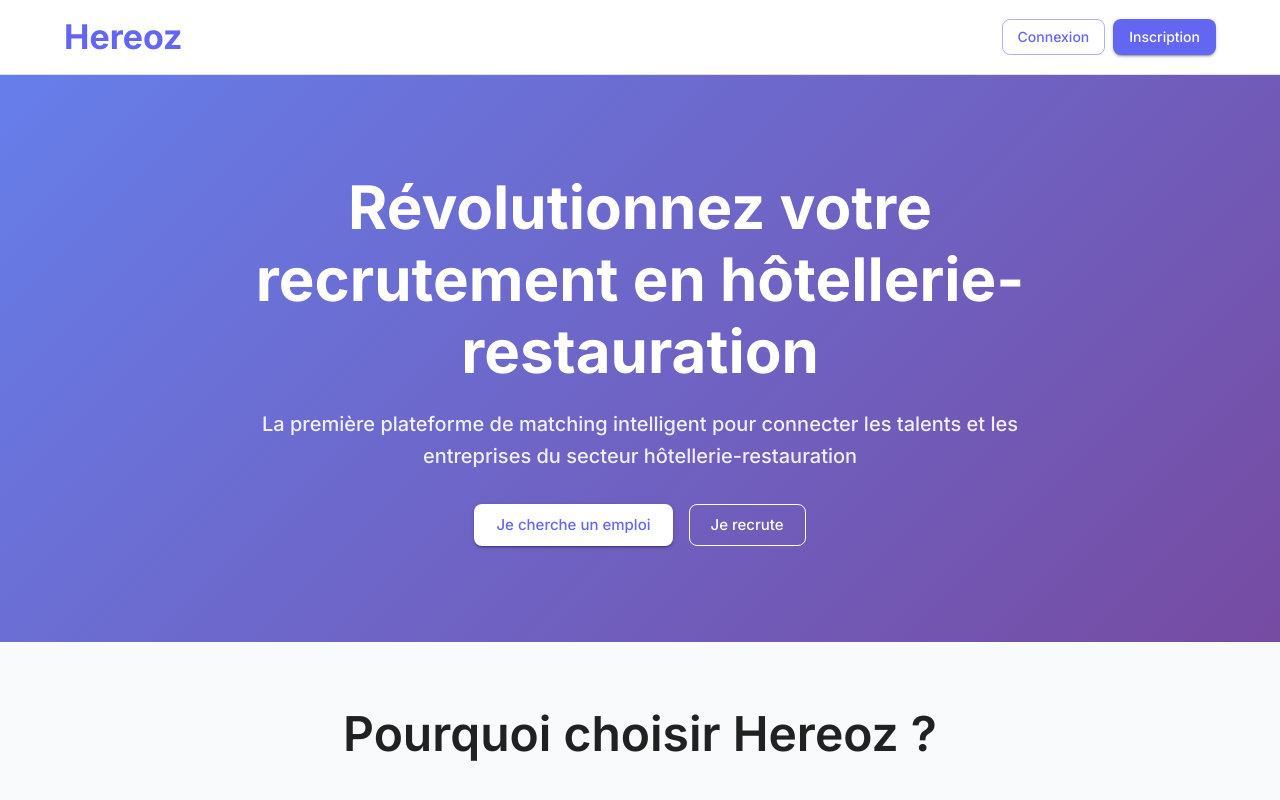
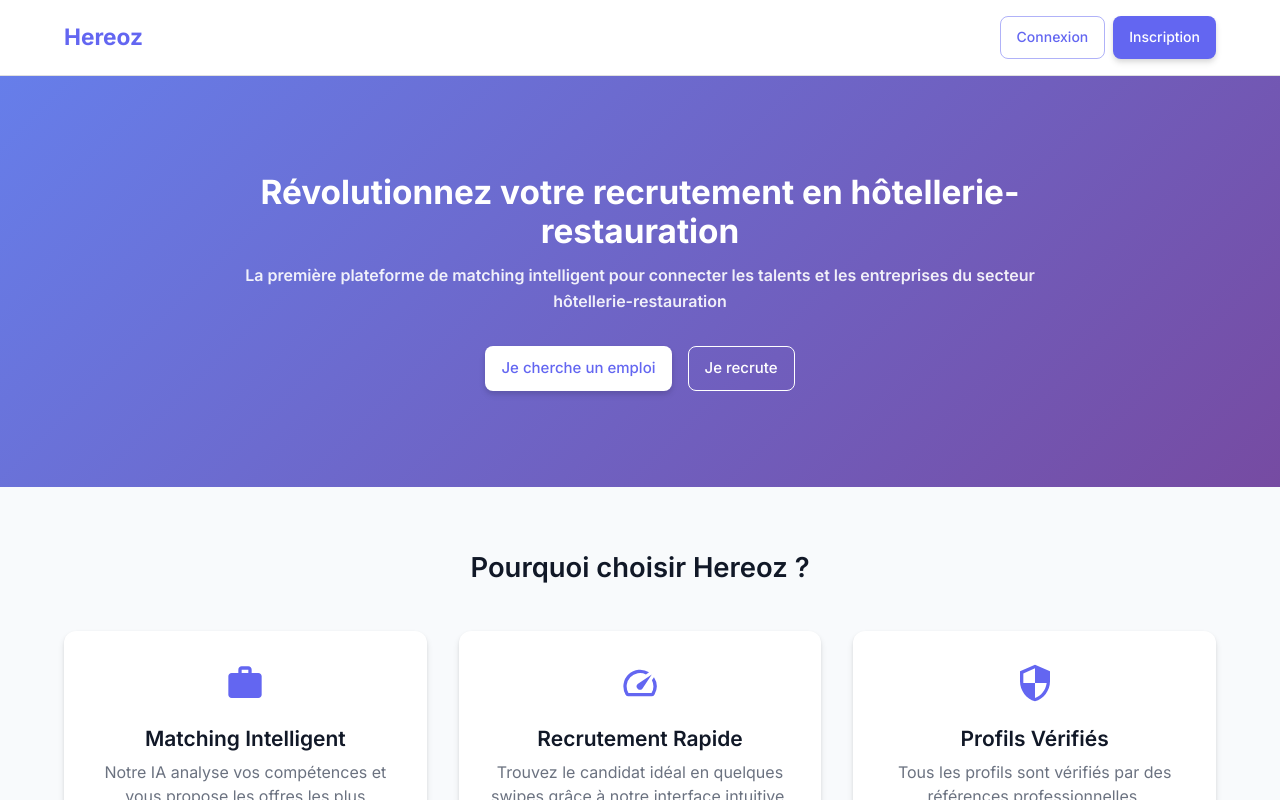
Before and after one commit to Battiatus/kyros, a React (Create React App) app in the folder frontend/: page / in a window 1280 px wide. Shown: the top 800 px of the page. Built offline with nearby package versions, Linux system fonts and the light colour scheme; no server answers.

Commit message:
Refactor index.js to remove inline theme creation and import custom theme

```diff
--- a/frontend/src/index.js
+++ b/frontend/src/index.js
@@ -2,73 +2,13 @@
 import ReactDOM from 'react-dom/client';
 import { Provider } from 'react-redux';
 import { PersistGate } from 'redux-persist/integration/react';
-import { ThemeProvider, createTheme } from '@mui/material/styles';
+import { ThemeProvider } from '@mui/material/styles';
 import CssBaseline from '@mui/material/CssBaseline';
 import store, { persistor } from './redux/store';
 import App from './App';
 import Loader from './components/common/Loader';
+import theme from './theme'; // Thème personnalisé
 import './index.css';
-
-// Thème Material-UI
-const theme = createTheme({
-  palette: {
-    primary: {
-      main: '#6366F1',
-      light: '#818CF8',
-      dark: '#4F46E5',
-    },
-    secondary: {
-      main: '#F59E0B',
-      light: '#FCD34D',
-      dark: '#D97706',
-    },
-    background: {
-      default: '#F8FAFC',
-      paper: '#FFFFFF',
-    },
-  },
-  typography: {
-    fontFamily: '"Inter", "Roboto", "Helvetica", "Arial", sans-serif',
-    h1: {
-      fontWeight: 700,
-    },
-    h2: {
-      fontWeight: 600,
-    },
-    h3: {
-      fontWeight: 600,
-    },
-    h4: {
-      fontWeight: 600,
-    },
-    h5: {
-      fontWeight: 500,
-    },
-    h6: {
-      fontWeight: 500,
-    },
-  },
-  shape: {
-    borderRadius: 8,
-  },
-  components: {
-    MuiButton: {
-      styleOverrides: {
-        root: {
-          textTransform: 'none',
-          fontWeight: 500,
-        },
-      },
-    },
-    MuiCard: {
-      styleOverrides: {
-        root: {
-          boxShadow: '0 1px 3px 0 rgba(0, 0, 0, 0.1), 0 1px 2px 0 rgba(0, 0, 0, 0.06)',
-        },
-      },
-    },
-  },
-});
 
 const root = ReactDOM.createRoot(document.getElementById('root'));
 
```
